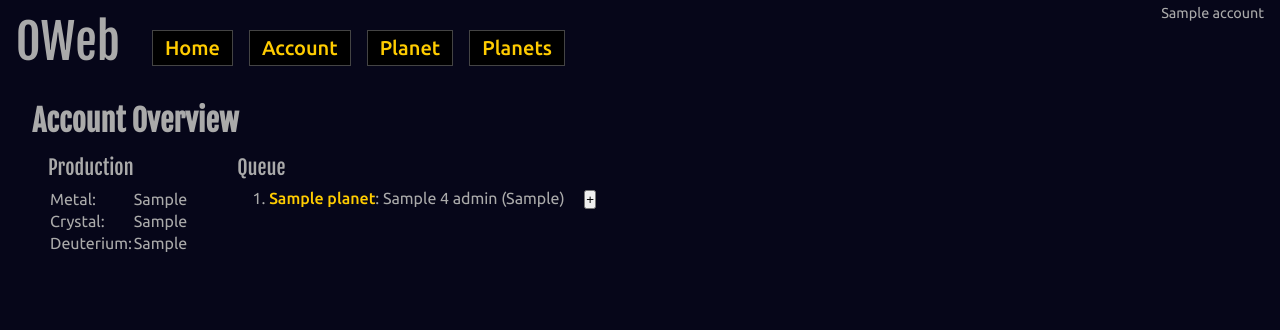
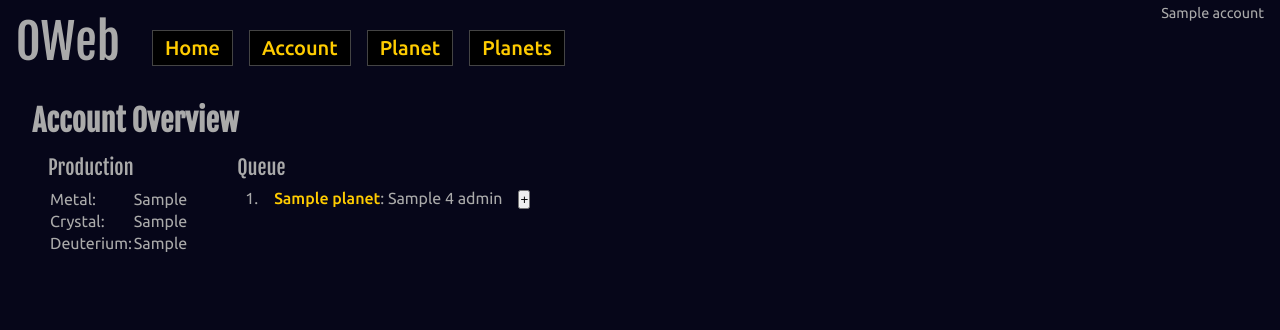
Before and after one commit to Mischback/django-oweb, a Django app: template oweb/templates/oweb/account_overview.html in a window 1280 px wide. Shown: the top 330 px of the page. Run offline with Django 3.2, Linux system fonts and the light colour scheme; the template is opened without the code that fills it: most values are stand-ins (such as "Sample title", 1, 10 or a date in 2020).

Commit message:
Build queue styled

```diff
--- a/oweb/libs/queue.py
+++ b/oweb/libs/queue.py
@@ -70,7 +70,7 @@ def queue_item(id, name, level,
             'name': name,
             'level': level,
             'gain': gain,
-            'required_energy': required_energy,
+            'required_energy': -1 * required_energy,
             'planet': planet,
         })
 
--- a/oweb/static/oweb/css/basic.css
+++ b/oweb/static/oweb/css/basic.css
@@ -99,11 +99,16 @@ section > section > header {
 
 
 /* ***** ITEMS ***** */
-ol.queue {
-    margin: 0 0 0 2rem;
-    list-style-position: outside;
+table.queue {
+    border-collapse: collapse;
 }
-ol.queue li form {
-    display: inline-block;
-    margin: 0 0 0 1rem;
+table.queue td {
+    padding: 0 0.5em 0.1em 0.5em;
 }
+table.queue td.counter {
+    text-align: right;
+}
+table.queue td.detail span {
+    font-size: 0.6em;
+    color: #990000;
+}
--- a/oweb/templates/oweb/account_overview.html
+++ b/oweb/templates/oweb/account_overview.html
@@ -27,29 +27,34 @@
     <section>
         <header>Queue</header>
     {% if queue %}
-        <ol class="queue">
+        <table class="queue">
         {% for q in queue %}
             {% with q.4 as detail %}
-            <li>
+            <tr>
+                <td class="counter">{{ forloop.counter }}.</td>
+                <td class="detail">
                 {% if detail.planet == account %}
-                <a href="{% url 'oweb:account_research' account.id %}">Research</a>: {{ detail.name }} {{ detail.level }} ({{ q.0 }})
+                    <a href="{% url 'oweb:account_research' account.id %}">Research</a>:
+                {% else %}
+                    <a href="{% url 'oweb:planet_buildings' detail.planet.id %}">{{ detail.planet.name }}</a>:
+                {% endif %}
+                    {{ detail.name }} {{ detail.level }}
+                    {% if q.3 > 0 %}<span class="capacity">C</span>{% endif %}
+                    {% if q.1 > 0 %}<span class="energy">E</span>{% endif %}
+                </td>
+                <td class="commit">
                     <form action="{% url 'oweb:item_update' %}" method="post">
-                    <input value="research" name="item_type" type="hidden" />
-                    {% else %}
-                <a href="{% url 'oweb:planet_buildings' detail.planet.id %}">{{ detail.planet.name }}</a>: {{ detail.name }} {{ detail.level }} ({{ q.0 }})
-                        {% if q.3 > 0 %}need capacity{% endif %}
-                <form action="{% url 'oweb:item_update' %}" method="post">
+                        {% csrf_token %}
                         <input value="building" name="item_type" type="hidden" />
-                    {% endif %}
                         <input value="{{ detail.id }}" name="item_id" type="hidden" />
                         <input value="{{ detail.level }}" name="item_level" type="hidden" />
                         <button type="submit">+</button>
-                    {% csrf_token %}
                     </form>
-            </li>
+                </td>
+            </tr>
             {% endwith %}
         {% endfor %}
-        </ol>
+        </table>
     {% endif %}
     </section>
 </section>
--- a/oweb/views/account.py
+++ b/oweb/views/account.py
@@ -52,10 +52,11 @@ def account_overview(req, account_id):
     queue = []
     for p in planets:
         production.append(get_planet_production(p, account.speed))
-        queue += get_planet_queue(p)
+        queue += get_planet_queue(p)[:5]
 
     production = tuple(sum(x) for x in zip(*production))
     queue += get_plasma_queue(account, production=production)
+    queue = queue[:20]
     queue.sort()
 
     return render(req, 'oweb/account_overview.html',
```
Also changed, not shown: oweb/templates/oweb/planet_overview.html (+12 -6 lines). Lines whose indentation alone changed are shown as unchanged.
